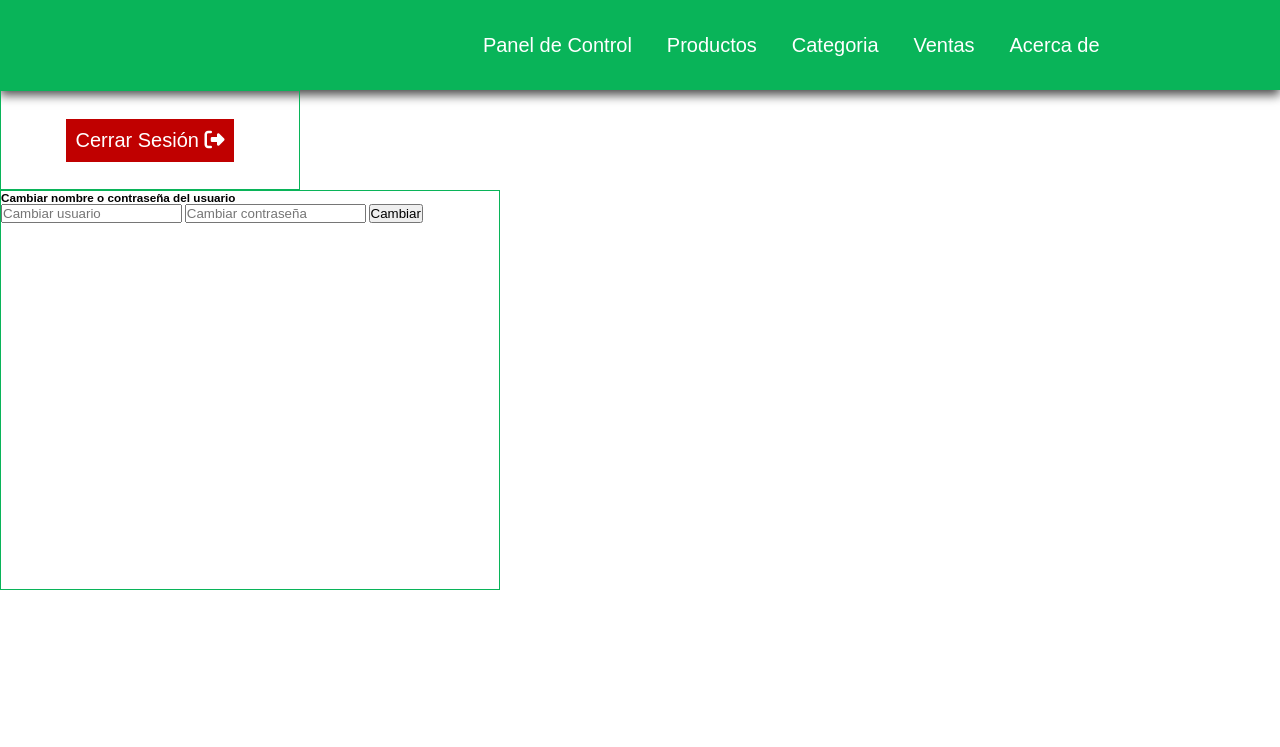
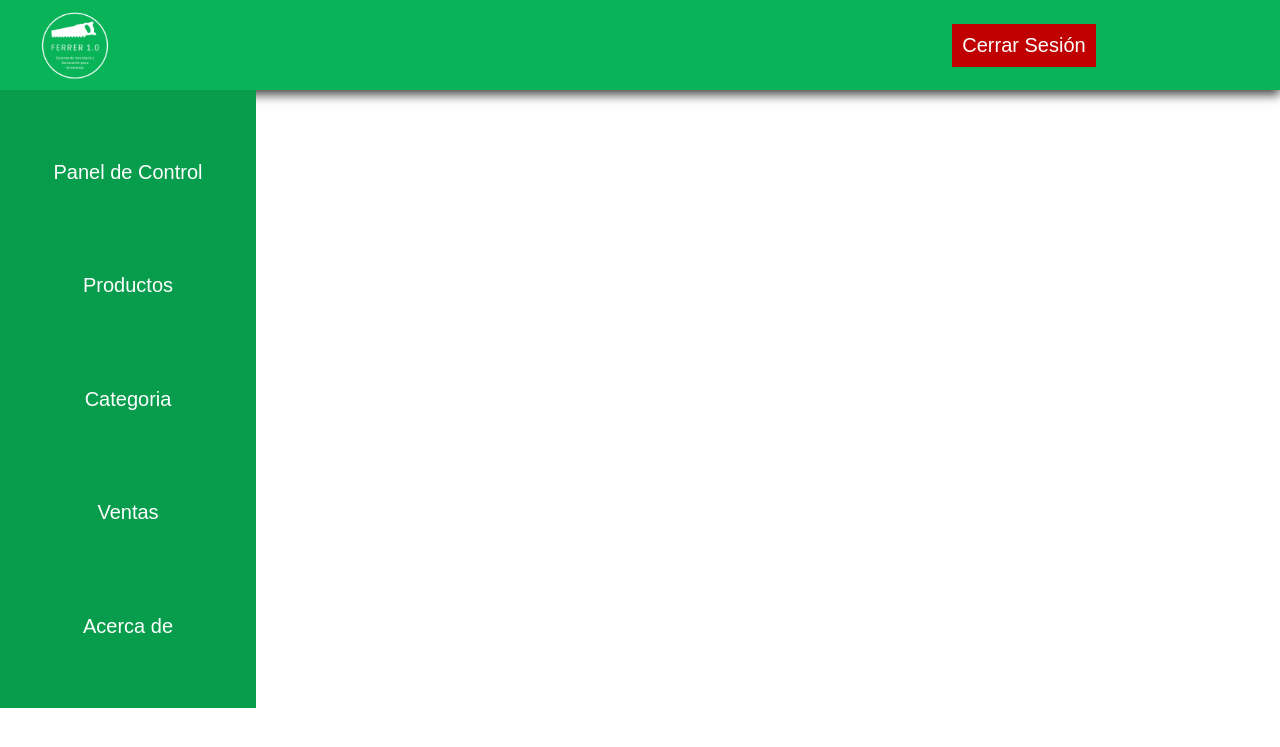
Before and after one commit to MauCoden95/ferrer, a PHP site: page /PAGINAS/Inicio.php in a window 1280 px wide. Shown: the top 747 px of the page. Run offline with PHP 8.4, Linux system fonts and the light colour scheme; some libraries are stand-ins or nearby versions; some web fonts are replaced.

Commit message:
Add files via upload

```diff
--- a/ASSETS/Inicio.css
+++ b/ASSETS/Inicio.css
@@ -23,110 +23,84 @@ body{
     box-shadow: 0 .5rem 1rem rgb(74, 74, 74);
     display: flex;
     align-items: center;
-    justify-content: flex-end;
+    justify-content: space-between;
     background:  #09b459;
 }
 
-.header-div{
+#header .header-user{
     width: 40%;
-    height: 100%;
-    display: flex;
-    align-items: center;
-    justify-content: center;
-}
-
-
-
-.header-div a{
-    display: block;
-    font-size: 2rem;
-    padding: 1rem;
-    background: rgb(194, 0, 0);
-    color: #fff;
-    border: none;
-    cursor: pointer;
-    text-decoration: none;
-    text-align: center;
-    line-height: 2.7rem;
-}
-
-.header-div a:hover{
-    background: rgb(255, 45, 45);
-}
-
-
-.header-div h2{
-    font-size: 2.5rem;
-}
-
-#nav{
-    width: 70%;
-    height: 100%;
-    z-index: 1000;
-}
-
-#nav ul{
-    width: 80%;
     height: 100%;
     display: flex;
     align-items: center;
     justify-content: space-around;
 }
 
-#nav ul li{
+#header .header-user a{
+    display: block;
+    background: rgb(192, 0, 0);
+    color: #fff;
     font-size: 2rem;
     padding: 1rem;
-    list-style: none;
-    text-align: center;
+    text-decoration: none;
     transition: all 300ms;
 }
 
-#nav ul li:hover{
-    list-style: none;
-    background: #fff;
+#header .header-user a:hover{
+    background: rgb(255, 14, 14);
 }
 
-#nav ul li:hover a{
+#header img{
+    width: 9rem;
+    margin-left: 3rem;
+}
+
+#header h2{
+    font-size: 3.5rem;
+}
+
+#container{
+    width: 100%;
+    height: 61.8rem;
+    display: flex;
+    align-items: center;
+}
+
+#container #nav{
+    width: 20%;
+    height: 100%;
+    background: #079d4d;
+}
+
+#container #nav ul{
+    width: 100%;
+    height: 100%;
+    display: flex;
+    flex-direction: column;
+    align-items: center;
+    justify-content: space-evenly;
+}
+
+#container #nav ul li{
+    width: 100%;
+    height: auto;
+    text-align: center;
+}
+
+#container #nav ul li a{
+    display: block;
+    text-decoration: none;
+    color: #fff;
+    transition: all 300ms;
+    font-size: 2rem;
+    padding: 2rem 1rem;
+}
+
+#container #nav ul li a:hover{
+    background: #fff;
     color: #09b459;
 }
 
-#nav ul li a{
-    display: block;
-    font-size: 2rem;
-    color: #fff;
-    text-decoration: none;
-}
-
-#pannel-user{
-    width: 100%;
-    min-height: 53rem;
-}
-
-.logout{
-    width: 30rem;
-    height: 10rem;
-    border: .1rem solid #09b459;
-    display: flex;
-    align-items: center;
-    justify-content: center;
-}
-
-.logout a{
-    display: block;
-    background: rgb(192, 0, 0);
-    text-decoration: none;
-    color: #fff;
-    font-size: 2rem;
-    padding: 1rem;
-    transition: all 300ms;
-}
-
-.logout a:hover{
-    background: rgb(255, 63, 63);
-}
-
-.change-username{
-    width: 50rem;
-    height: 40rem;
-    border: .1rem solid #09b459;
-}
+/* .content-div{
+    width: 80%;
+    height: ;
+} */
--- a/PAGINAS/Includes.php
+++ b/PAGINAS/Includes.php
@@ -1,4 +1,8 @@
-<?php session_start(); ?>
+<?php
+    session_start();
+
+
+?>
 <!DOCTYPE html>
 <html lang="es">
 <head>
@@ -11,14 +15,17 @@
 </head>
 <body>
     <header id="header">
-        <div class="header-div">
-            <?php if(isset($_SESSION['usuario'])) : ?>
-               <h2>Bienvenido, <?php print_r($_SESSION['usuario']['username']); ?></h2>
-            <?php endif; ?>
-        </div>
+            <img src="../ASSETS/IMG/LogoInicio.png" alt="logo">
+            <div class="header-user">
+                <?php if(isset($_SESSION['usuario'])) : ?>
+                <h2>Bienvenido, <?php print_r($_SESSION['usuario']['username']); ?></h2>
+                <?php endif; ?>
+                <a href="../Index.php">Cerrar Sesión</a>
+            </div>
+    </header>
 
+    <section id="container">
         <navbar id="nav">
-
             <ul>
                 <li><a href="./Inicio.php">Panel de Control</a></li>
                 <li><a href="#">Productos</a></li>
@@ -27,4 +34,3 @@
                 <li><a href="#">Acerca de</a></li>
             </ul>
         </navbar>
-    </header>
--- a/PAGINAS/Inicio.php
+++ b/PAGINAS/Inicio.php
@@ -1,18 +1,13 @@
-<?php require_once './Includes.php'; ?>
+<?php
+    require_once './Includes.php';
+?>
 
-    <div id="pannel-user">
-            <div class="logout">
-                    <a href="../Index.php">Cerrar Sesión <i class="fas fa-sign-out-alt"></i></a>
-            </div>
+        <div class="content-div">
 
-            <form action="../FUNCIONALIDADES/CambiarUsuario.php" method="post" class="change-username">
-                <h3>Cambiar nombre o contraseña del usuario</h3>
-                <input type="text" name="username" placeholder="Cambiar usuario">
-                <input type="text" name="password" placeholder="Cambiar contraseña">
+        </div>
+    </section>
 
-                <input type="submit" value="Cambiar">
-            </form>
-    </div>
 
-</body>
+
+    </body>
 </html>
--- a/PAGINAS/Registrarse.php
+++ b/PAGINAS/Registrarse.php
@@ -5,6 +5,7 @@
     <meta charset="UTF-8">
     <meta http-equiv="X-UA-Compatible" content="IE=edge">
     <meta name="viewport" content="width=device-width, initial-scale=1.0">
+    <script src="https://kit.fontawesome.com/7483adbd94.js" crossorigin="anonymous"></script>
     <link rel="stylesheet" href="../ASSETS/LoginRegistro.css">
     <title>Ferrer 1.0</title>
 </head>
@@ -24,6 +25,8 @@
             </div>
         <?php endif; ?>
         <div>
+            <i class="fas fa-user user-icon"></i>
+            <i class="fas fa-key key-icon"></i>
             <input type="text" name="username" placeholder="Usuario" autocomplete="off">
             <input type="password" name="password" placeholder="Contraseña" autocomplete="off">
         </div>
```
Also changed, not shown: ASSETS/LoginRegistro.css (+17 -0 lines), Index.php (+5 -2 lines).
